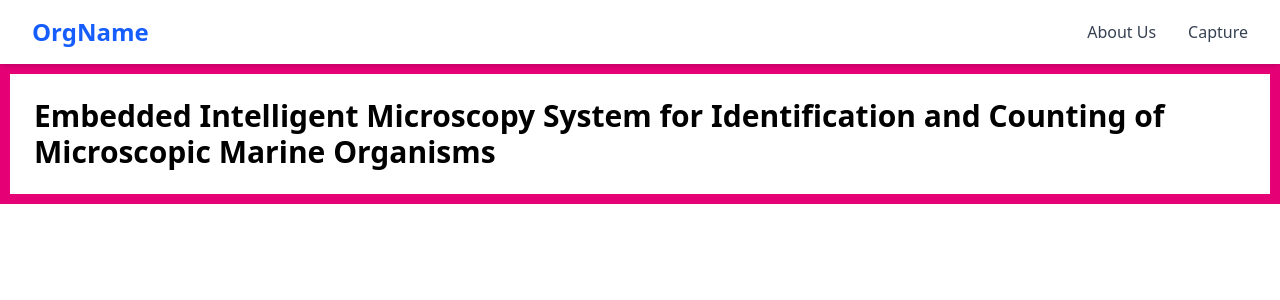
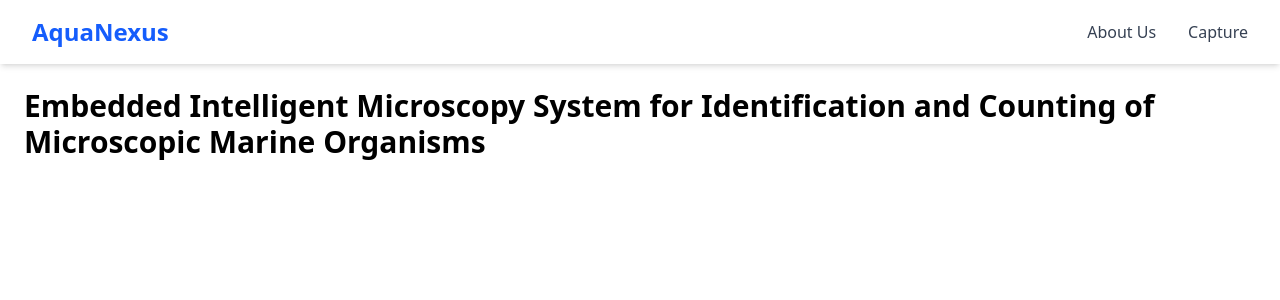
Before and after one commit to PrathamRanka/sih-project, a React (Vite) app in the folder client/: page / in a window 1280 px wide. Shown: the top 300 px of the page. Built offline with nearby package versions, Linux system fonts and the light colour scheme.

Commit message:
Made some UI changes

```diff
--- a/client/components/navbar.jsx
+++ b/client/components/navbar.jsx
@@ -12,7 +12,7 @@ export default function Navbar() {
         <div className="flex justify-between h-16 items-center">
           {/* Logo */}
           <Link to="/" className="text-2xl font-bold text-blue-600">
-            OrgName
+            AquaNexus
           </Link>
 
           {/* Desktop Links */}
--- a/client/src/pages/About.jsx
+++ b/client/src/pages/About.jsx
@@ -1,6 +1,6 @@
 export default function About() {
   return (
-    <div className="p-6 width-[500px] border-[10px] border-pink-600 ">
+    <div className="p-6 width-[500px]">
       <h1 className="text-3xl font-bold">Embedded Intelligent Microscopy System for Identification and Counting of Microscopic Marine Organisms</h1>
 
     </div>
```
